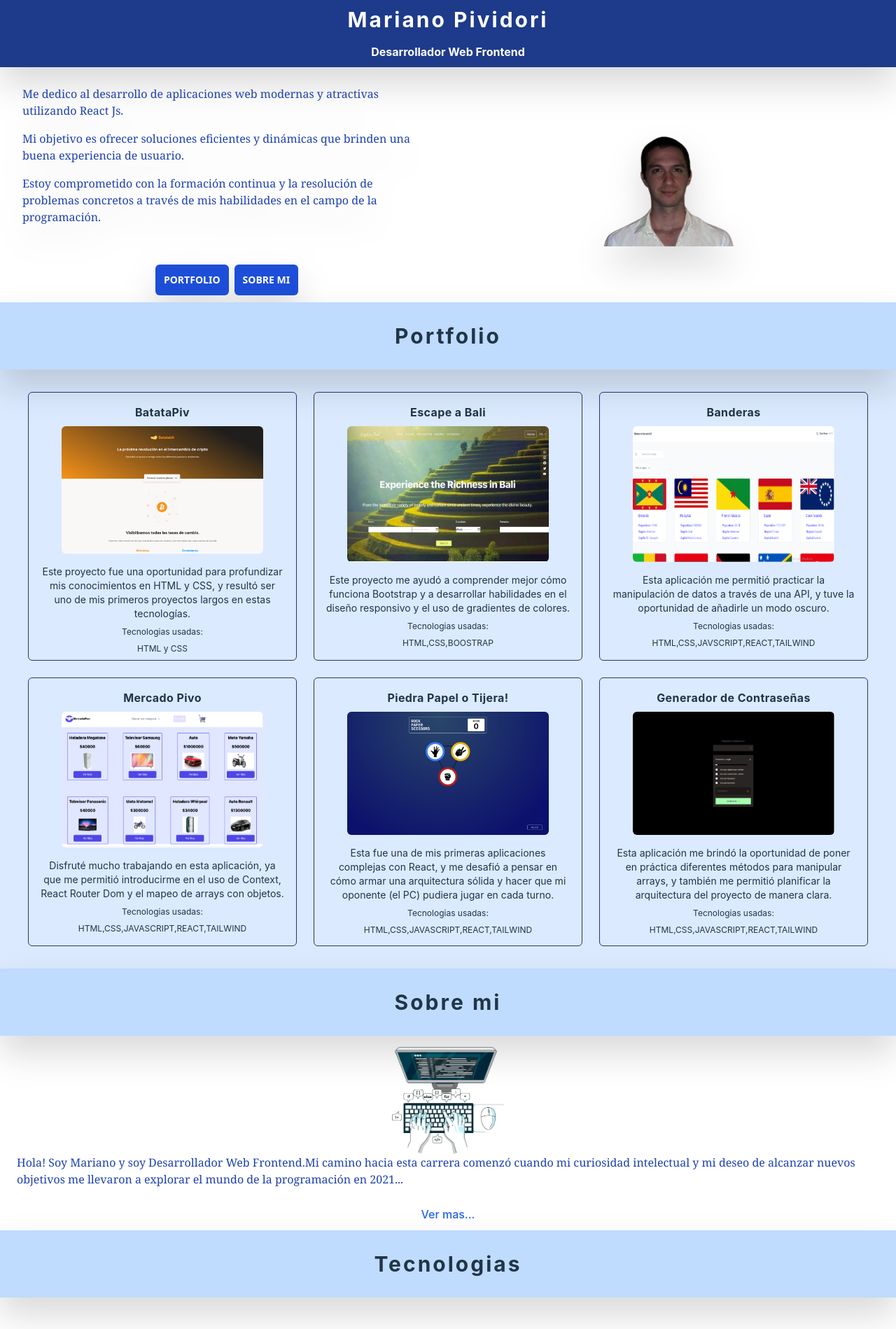
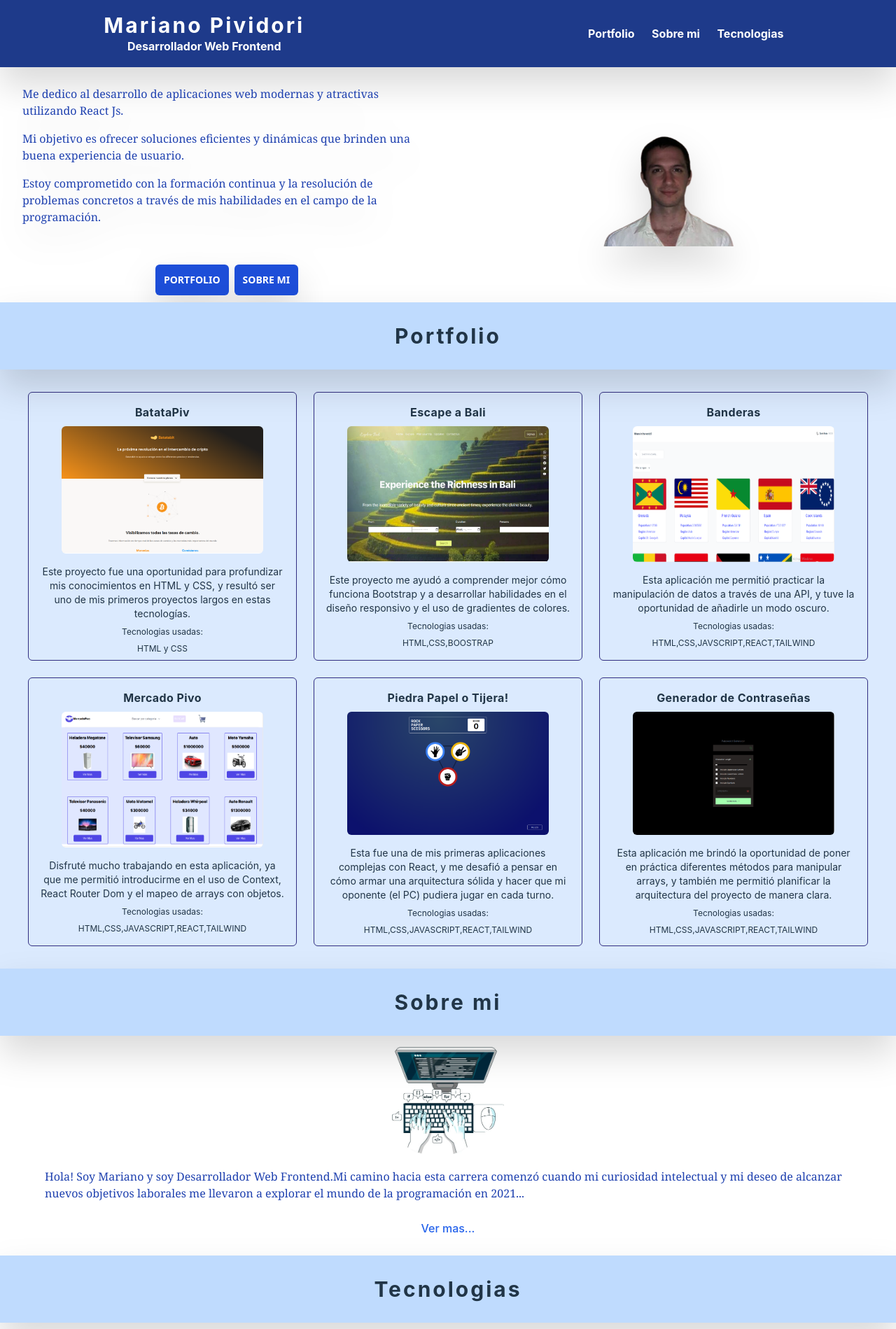
Before and after one commit to Marianopiv/portfolio-piv, a React (Vite) app: page / in a window 1280 px wide. Shown: the top 1899 px of the page at 70% size. Built offline with nearby package versions, Linux system fonts and the light colour scheme.

Commit message:
agrego cosas y acomodo texto

```diff
--- a/src/components/aboutMe/AboutMe.jsx
+++ b/src/components/aboutMe/AboutMe.jsx
@@ -14,8 +14,8 @@ const AboutMe = () => {
       </div>
       <div className="flex flex-col items-center justify-center mt-4">
         <img className="w-40" src={pc} alt="" />
-        <p className="font-serif text-blue-800 px-6 text-left">{mostrar?fullTexto:textoCortado} </p>
-        <button className=" text-blue-600 bg-white hover:bg-blue-600 hover:text-white mt-4" onClick={()=>setMostrar(!mostrar)}>{mostrar?"Ver menos...":"Ver mas..."}</button>
+        <p className="font-serif text-blue-800 px-6 text-left md:mx-10 mt-5">{mostrar?fullTexto.map((item)=><p className="mb-4">{item}</p>):textoCortado} </p>
+        <button className=" text-blue-600 bg-white hover:bg-blue-600 hover:text-white my-4" onClick={()=>setMostrar(!mostrar)}>{mostrar?"Ver menos...":"Ver mas..."}</button>
       </div>
     </>
   );
--- a/src/components/navBar/NavBar.jsx
+++ b/src/components/navBar/NavBar.jsx
@@ -1,10 +1,22 @@
 import React from "react";
+import useMostrar from "../../hook/useMostrar";
 
 const NavBar = () => {
+
+  const { handleClick } = useMostrar();
   return (
-    <div className="drop-shadow-2xl w-screen bg-blue-900 text-white h-24 flex flex-col justify-center items-center font-bold gap-4 py-2">
+    <div className="drop-shadow-2xl w-screen bg-blue-900 text-white h-24 flex flex-col md:flex-row justify-center md:justify-around items-center font-bold gap-4 py-2">
+      <div className="">
         <h3 className="text-3xl  tracking-widest">Mariano Pividori</h3>
         <h3>Desarrollador Web Frontend</h3>
+      </div>
+      <div>
+        <ul className="hidden md:flex justify-around w-96 pl-20">
+          <li onClick={() => handleClick("portfolio")} className="hover:cursor-pointer">Portfolio</li>
+          <li onClick={() => handleClick("sobremi")} className="hover:cursor-pointer">Sobre mi</li>
+          <li onClick={() => handleClick("tecnologias")} className="hover:cursor-pointer">Tecnologias</li>
+        </ul>
+      </div>
     </div>
   );
 };
--- a/src/components/tecnologias/Tecnologias.jsx
+++ b/src/components/tecnologias/Tecnologias.jsx
@@ -5,7 +5,7 @@ const Tecnologias = () => {
   return (
     <div>
       <div className="bg-blue-200 h-24 flex justify-center items-center drop-shadow-2xl">
-        <h3 className="text-3xl  tracking-widest font-bold" id="sobremi">
+        <h3 className="text-3xl  tracking-widest font-bold" id="tecnologias">
           Tecnologias
         </h3>
       </div>
--- a/src/config/config.js
+++ b/src/config/config.js
@@ -14,9 +14,9 @@ import sassTech from "../assets/sass-tech.png"
 import tailwind from "../assets/tailwind-tech.png"
 import boostrapTech from "../assets/bootstrap-tech.png"
 
-export const textoCortado = "Hola! Soy Mariano y soy Desarrollador Web Frontend.Mi camino hacia esta carrera comenzó cuando mi curiosidad intelectual y mi deseo de alcanzar nuevos objetivos me llevaron a explorar el mundo de la programación en 2021..."
+export const textoCortado = "Hola! Soy Mariano y soy Desarrollador Web Frontend.Mi camino hacia esta carrera comenzó cuando mi curiosidad intelectual y mi deseo de alcanzar nuevos objetivos laborales me llevaron a explorar el mundo de la programación en 2021..."
 
-export const fullTexto = "Hola! Soy Mariano y soy Desarrollador Web Frontend.Mi camino hacia esta carrera comenzó cuando mi curiosidad intelectual y mi deseo de alcanzar nuevos objetivos me llevaron a explorar el mundo de la programación en 2021. A través de Platzi, me he formado de manera autodidacta y, posteriormente, a partir del 2022 he tenido la oportunidad de seguir mi desarrollo junto a Hovhannes Petrosyan, un Senior Developer que ha sido mi mentor desde entonces. He aprovechado al máximo esta oportunidad para profundizar mis conocimientos en el Desarrollo Web Frontend y poner a prueba mis habilidades en diferentes proyectos. En el mundo de la programación, he encontrado un lugar fascinante donde puedo crear soluciones para problemas cotidianos con solo mi mente y las herramientas adecuadas. Al final del año, incluso tuve la oportunidad de tomar parte en el reto Skill UP de Alkemy junto con dos colegas. Si quieres conocer más sobre mí, no dudes en visitar mi portafolio y en contactarme a través de Linkedin para cualquier consulta o propuesta."
+export const fullTexto = ["Hola! Soy Mariano y soy Desarrollador Web Frontend. Mi camino hacia esta carrera comenzó cuando mi curiosidad intelectual y mi deseo de alcanzar nuevos objetivos laborales me llevaron a explorar el mundo de la programación en 2021."," A través de Platzi, me he formado de manera autodidacta y, posteriormente, al inicio del 2022 he tenido la oportunidad de seguir mi desarrollo junto a Hovhannes Petrosyan, un Senior Developer que ha sido mi mentor desde entonces. ","He aprovechado al máximo esta oportunidad para profundizar mis conocimientos en el Desarrollo Web Frontend y poner a prueba mis habilidades en diferentes proyectos."," En el mundo de la programación, he encontrado un lugar fascinante donde puedo crear soluciones para problemas cotidianos con solo mi mente y las herramientas adecuadas."," Al final del año, incluso tuve la oportunidad de tomar parte en el reto Skill UP de Alkemy junto con dos colegas. Si quieres conocer más sobre mí, no dudes en visitar mi portafolio y en contactarme a través de Linkedin para cualquier consulta o propuesta."]
 
 export const projects = [
     {
--- a/src/hook/useMostrar.jsx
+++ b/src/hook/useMostrar.jsx
@@ -2,6 +2,11 @@ import React, { useState } from "react";
 
 const useMostrar = () => {
   const [mostrar, setMostrar] = useState(false);
-  return { setMostrar,mostrar };
+
+  function handleClick(section) {
+    const contactoSection = document.querySelector(`#${section}`);
+    contactoSection.scrollIntoView({ behavior: "smooth" });
+  }
+  return { setMostrar,mostrar,handleClick };
 };
 export default useMostrar;
```
Also changed, not shown: src/assets/tailwind-tech.png.
